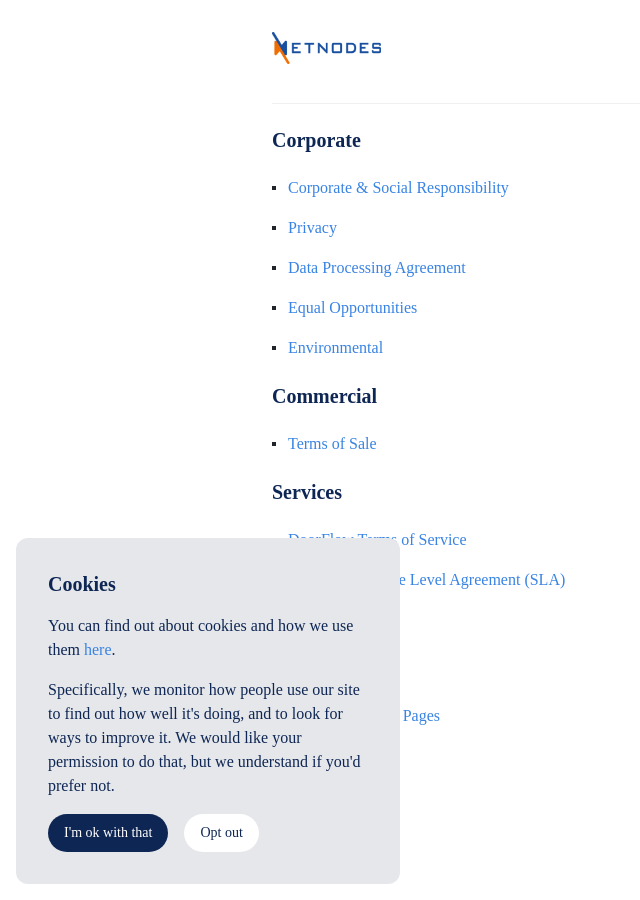
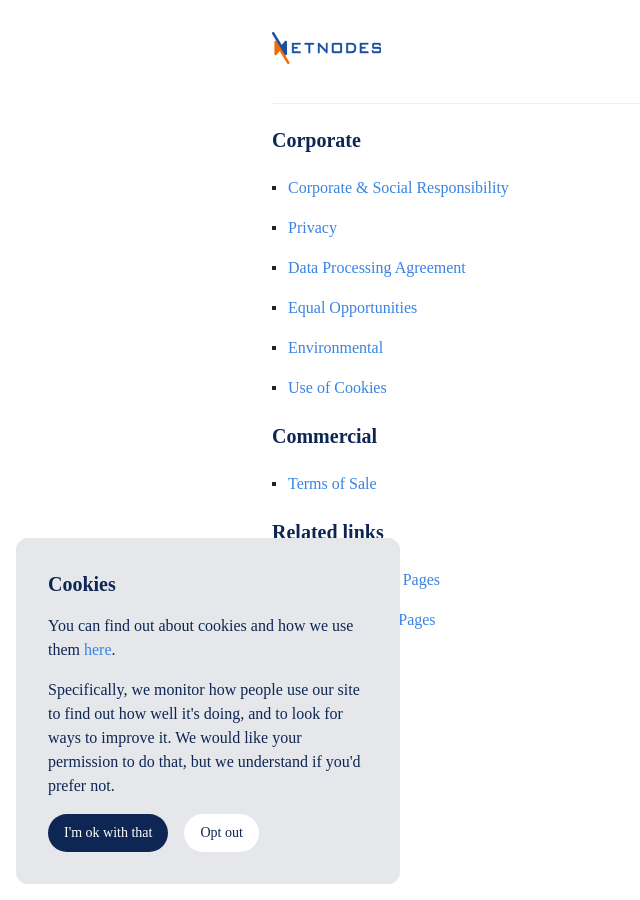
Before and after one commit to netnodes/Values, a Jekyll site: the page built from docs/index.md, in a window 1280 px wide. Shown: the whole page, without its empty margins (0-640 px from the left). Built offline with Jekyll 4.4.1, drawn with Linux system fonts in a browser that asks for light colours; some web fonts are replaced; our own code applies the rules of GitHub Pages for plain Markdown files; a script that is not in the unit is left out.

Commit message:
Update index.md by removing Services section
Removed Services section and updated related links.

```diff
--- a/docs/index.md
+++ b/docs/index.md
@@ -1,21 +1,18 @@
 ## Corporate
+
 
 * [Corporate & Social Responsibility](corporate_social_responsibility)
 * [Privacy](privacy_policy)
 * [Data Processing Agreement](dpa)
 * [Equal Opportunities](equal_opportunities)
 * [Environmental](environmental)
+* [Use of Cookies](cookies)
 
 ## Commercial
 
 * [Terms of Sale](terms)
 
-## Services
-
-* [DoorFlow Terms of Service](terms_of_service)
-* [DoorFlow Service Level Agreement (SLA)](service_level_agreement)
-* [Use of Cookies](cookies)
-
 ## Related links
 
 * [DoorFlow Policy Pages](https://policy.doorflow.com)
+* [PassFlow Policy Pages](https://policy.passflow.io)
```
